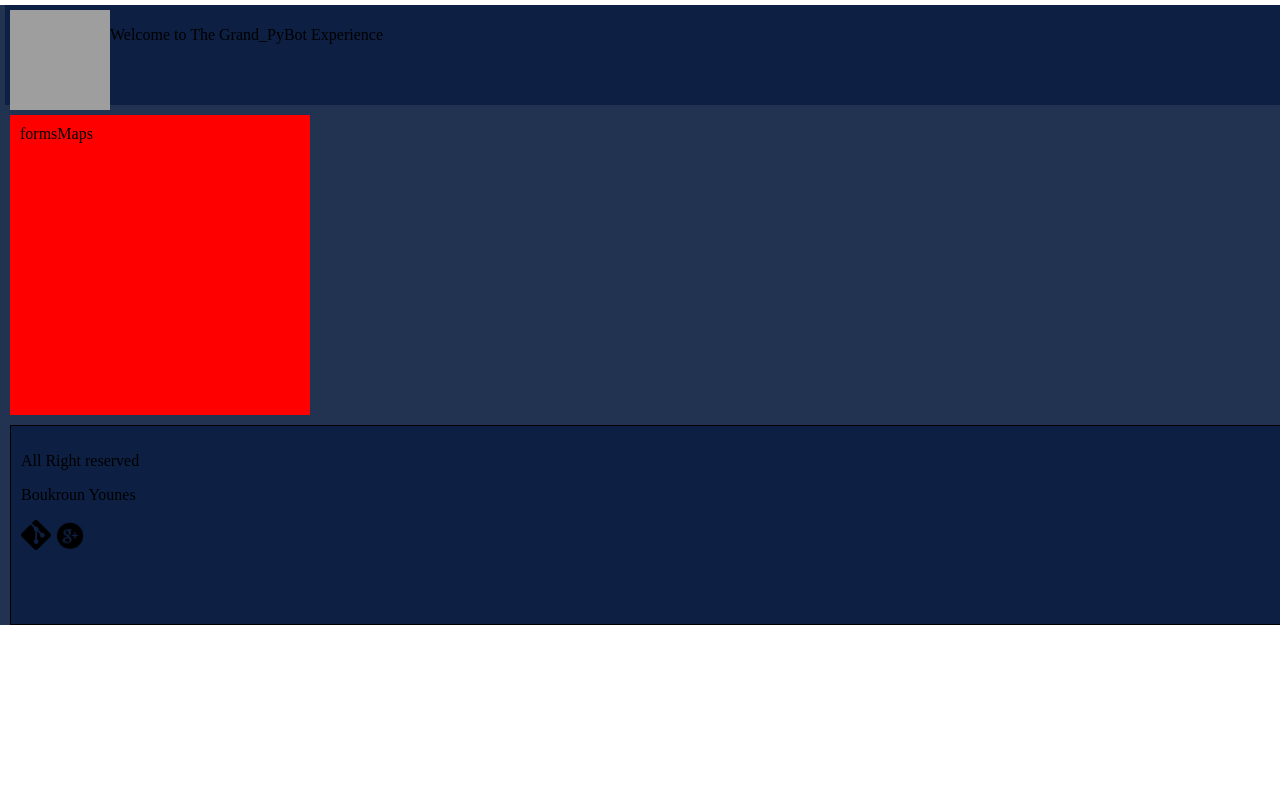
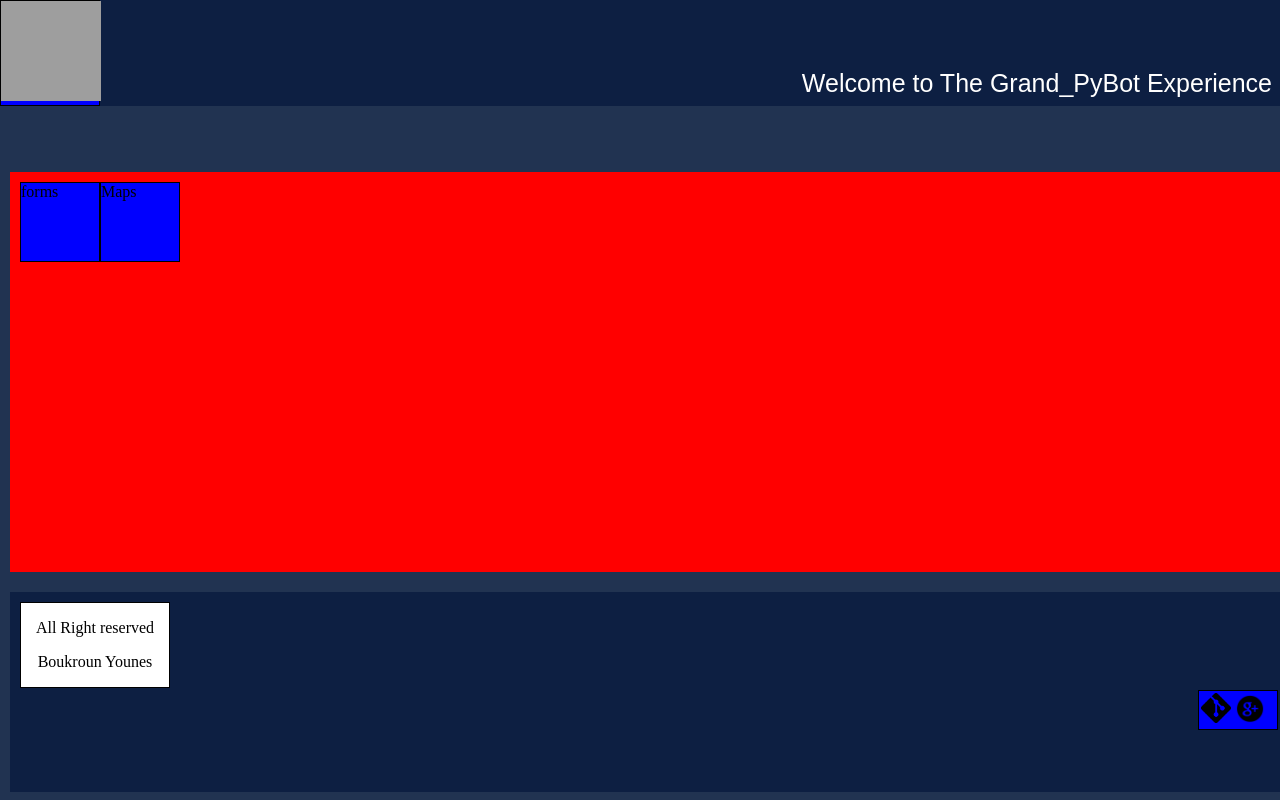
Before and after one commit to Lyounessi/P7-Flask-app, a Flask app: page / in a window 1280 px wide. Run offline with Flask 2, Linux system fonts and the light colour scheme; grey boxes are pictures that could not be loaded.

Commit message:
css in progress

```diff
--- a/app/static/css/template.css
+++ b/app/static/css/template.css
@@ -1,6 +1,7 @@
 body{
     margin :0;
     padding : 0;
+    height: 100%
 }
 * {
   box-sizing: border-box;
@@ -10,26 +11,29 @@ body{
 /* The Style of The containers Side, we concider header and footer as containers aswell*/
 .container{
     background: #213351;
-    height: 100%;
+    min-height: 100%;
     width : 100%;
+    position: fixed;
+    padding: 0px;
+    margin : 0px;
 }
 .header{
     background: #0D1F42;
     width: 100%;
-    height: 100px;
-    margin: 5px;
-    padding: 5px;
-    display: flex;
+    min-height:  height: 100px;
+    display: block;
+
 }
 
 .middle{
     background: red;
-    width: 300px;
-    height: 300px;
+    width: 100%;
+    height: 400px;
     margin: 10px;
     padding: 10px;
     display: flex;
     flex-flow: row wrap;
+    position: relative;
 }
 
 
@@ -39,19 +43,65 @@ body{
     height: 200px;
     margin: 10px;
     padding: 10px;
-    border: solid 1px black;
-
+    flex-flow: row wrap;
+    position: relative;
+    position: absolute;
 }
 
 /* Inside containers divs style */
 
-.border{
+#hchild1{
+    background: blue;
+    width: 100px;
+    min-height: 80px;
+    border: solid 1px black;
+}
+#hchild2{
+
+    height: 50px;
+    min-width: 30px;
+    margin: 8px;
+    text-align: center;
+    float: right;
+    position: relative;
+    top: -70px;
+
+
+}
+#cchild1{
     background: blue;
     width: 80px;
     height: 80px;
     border: solid 1px black;
 }
+#cchild2{
+    background: blue;
+    width: 80px;
+    height: 80px;
+    border: solid 1px black;
+}
+#fchild1{
+    background: white;
+    width: 150px;
+    min-height: 10px;
+    border: solid 1px black;
+    text-align: center;
+}
 
+#fchild2{
+    background: blue;
+    width: 80px;
+    height: 40px;
+    border: solid 1px black;
+    margin: 2px;
+    padding: 2px;
+    float: right;
+}
+
+#pbot{
+    font: 25px arial, sans-serif;
+    color: white;
+}
 img{
     height: 30px;
     width: 30px;
--- a/app/templates/home.html
+++ b/app/templates/home.html
@@ -5,16 +5,19 @@
         <meta charset="utf-8" />
         <title>PyBot</title>
         <link rel="stylesheet" href="static/css/template.css">
+        <link rel="icon" href="static/img/pybot.png">
+        <meta name="viewport" content="width=device-width, initial-scale=1.0">
+
     </head>
 
     <body>
         <div class = "container">
 
             <header>
-                <section class="header">
+                <div class="header">
                     <div id = "hchild1"><img src="static/img/pybot.png" id = "pybot"></div>
-                    <div id = "hchild2"><p class = "black">Welcome to The Grand_PyBot Experience</p></div>
-                </section>
+                    <div id = "hchild2"><p id ="pbot">Welcome to The Grand_PyBot Experience</p></div>
+                </div>
             </header>
 
             <div class="middle">
```
